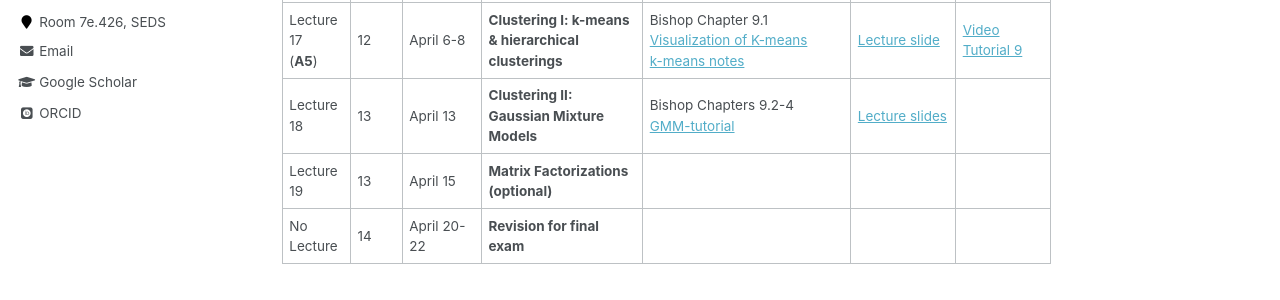
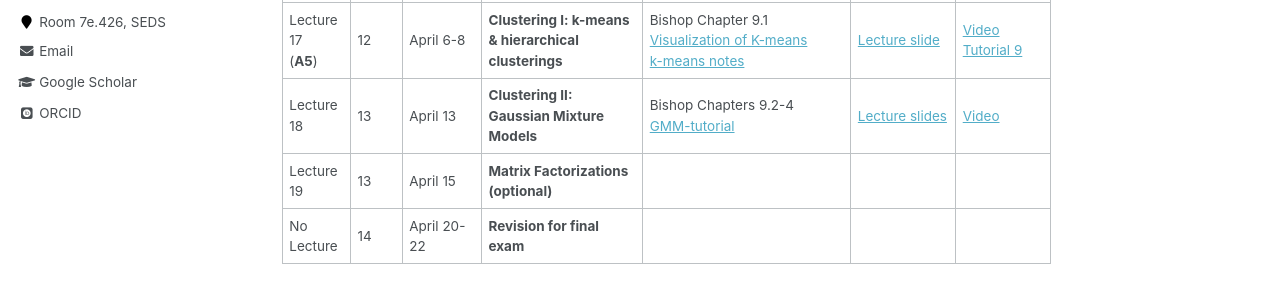
Before and after one commit to tunguyen87/seds-ml, a Jekyll site: the page built from _pages/Lecture.md, in a window 1280 px wide and 900 px high, scrolled down 1552 px. Shown: the part 434-734 px from the top of the window. Built offline with Jekyll 4.4.1, drawn with Linux system fonts in a browser that asks for light colours; some web fonts are replaced.

Commit message:
Update Lecture.md

```diff
--- a/_pages/Lecture.md
+++ b/_pages/Lecture.md
@@ -38,6 +38,6 @@ Last day of classes: April 23
 | Lecture 15   |   11  |March 30 |    **Training Neural Network - part II**                  |          | [Lecture slide](https://drive.google.com/file/d/1xAIO6C2YtozibELAdrxthm1YkZ4J7DhG/view?usp=sharing)         | [Video](https://youtu.be/OhyIR174IPw) <br>[Tutorial 8](https://drive.google.com/file/d/1kXvlY0H4wHe80XfhAOzLuPEPciBdRhLi/view?usp=sharing)         |
 | Lecture 16   |   11  |April 1  |    **Principal Components Analysis**   | Bishop Chapters 12.1, 12.3 <br>  [kernel PCA](https://drive.google.com/file/d/1-61CrswoeT-RFkKg1nFopRfkZTOE61EN/view?usp=sharing) <br> [PCA example](https://drive.google.com/file/d/16c094HG9KT0_1saOMht3HihoO_ObOQPx/view?usp=sharing)  <br>[PCA-1](https://drive.google.com/file/d/1G4xVRmwGSNTXxIDcoM7Bn47EK_9QJkt6/view?usp=sharing) & [PCA-2](https://drive.google.com/file/d/1NxpzJf2WIELADuDyDO3Qzg2xQvHpGhaX/view?usp=sharing) notes     |  [Lecture slide](https://drive.google.com/file/d/1vh3V8gvUFutozA9p4jZQK_VunUKCDl83/view?usp=sharing)        |  [Video](https://youtu.be/ggoePgQZOKo) |
 | Lecture 17<br>(**A5**)   |   12   |April 6-8  |   **Clustering I: k-means & hierarchical clusterings**   |  Bishop Chapter 9.1 <br>[Visualization of K-means](https://www.naftaliharris.com/blog/visualizing-k-means-clustering/) <br>[k-means notes](https://drive.google.com/file/d/1_IuuIM7sRi_vAYB1TZz_R3l5kkm0FjDv/view?usp=sharing) | [Lecture slide](https://drive.google.com/file/d/1F32hutMbojal7pxgXQxd3seh-ZZy0njj/view?usp=sharing)        |   [Video](https://youtu.be/1PLl9b8wMEU) <br> [Tutorial 9](https://drive.google.com/file/d/1jTpt43yv9u9s07IUDXPtTUw9zNz5YObw/view?usp=sharing)     |
-| Lecture 18   |   13   |April 13    |   **Clustering II: Gaussian Mixture Models**      | Bishop Chapters 9.2-4 <br>[GMM-tutorial](https://www.analyticsvidhya.com/blog/2019/10/gaussian-mixture-models-clustering/)       |  [Lecture slides](https://drive.google.com/file/d/1ftQipU-d-kZqpPfowER9iNMUj2fbcBje/view?usp=sharing)        |              |
+| Lecture 18   |   13   |April 13    |   **Clustering II: Gaussian Mixture Models**      | Bishop Chapters 9.2-4 <br>[GMM-tutorial](https://www.analyticsvidhya.com/blog/2019/10/gaussian-mixture-models-clustering/)       |  [Lecture slides](https://drive.google.com/file/d/1ftQipU-d-kZqpPfowER9iNMUj2fbcBje/view?usp=sharing)   |  [Video](https://youtu.be/rs89E7Qb_Qs)            |
 | Lecture 19   |   13   |April 15    |   **Matrix Factorizations (optional)**                    |                    |          |              |
 | No Lecture    |   14   |April 20-22    |  **Revision for final exam**                     |                    |          |              |
```
